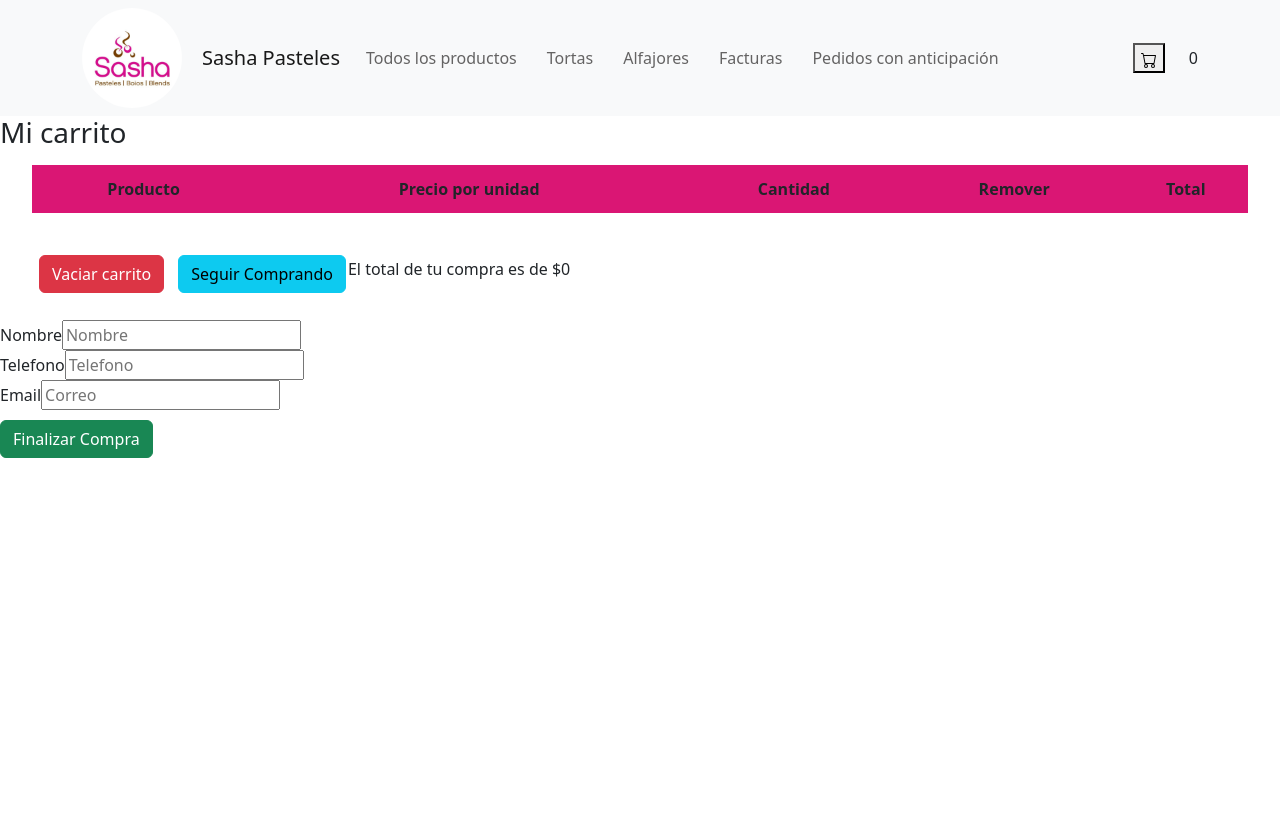
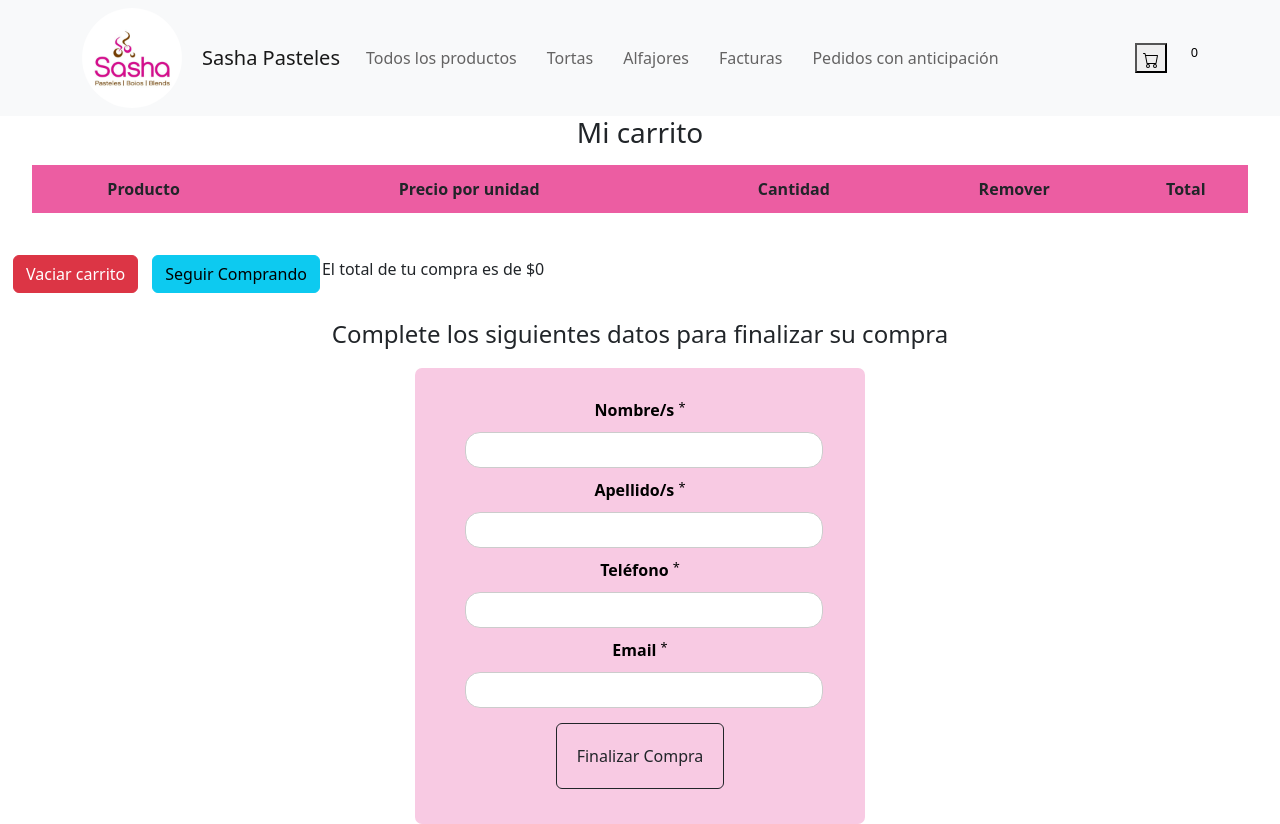
Before and after one commit to Denise-Molina/e-commerce_Molina, a React (Create React App) app: page /Cart in a window 1280 px wide. Before the commit the page ends 800 px from the top, so only its background shows below. Built offline with nearby package versions, Linux system fonts and the light colour scheme.

Commit message:
formulario

```diff
--- a/src/App.css
+++ b/src/App.css
@@ -5,7 +5,7 @@
   margin-right: 20px;
 }
 
-.enlace{
+.enlace {
   justify-content: center;
   text-decoration: none;
   margin-right: 20px;
@@ -15,7 +15,7 @@
 
 /*cards*/
 
-.counter{
+.counter {
   align-items: center;
   justify-content: center;
 }
@@ -26,7 +26,7 @@
   justify-content: center;
   align-items: center;
   object-fit: cover;
-  display:inline-flex;
+  display: inline-flex;
 }
 
 .card-img img {
@@ -55,7 +55,7 @@
   cursor: pointer;
   display: inline-flex;
   text-align: center;
-  justify-content:justify;
+  justify-content: justify;
 }
 
 .card:hover {
@@ -80,35 +80,134 @@ small {
   text-align: center;
 }
 
-.btnAgregarCarrito{
+.btnAgregarCarrito {
   margin-top: 10px;
   margin-bottom: 10px;
 }
 
 /* carrito*/
 
-.cartList{
+.title {
+  justify-content: center;
+  text-align: center;
+}
+
+.cartList {
   border-spacing: 0;
   width: 95%;
   margin: 15px auto;
   text-align: center;
 }
 
-.cartList_head{
-  background-color: #da1674;
+.cartList_head {
+  background-color: #e94092d8;
   margin: 8px auto;
 }
 
-.cartList_row{
+.cartList_row {
   line-height: 46px;
 }
 
-.btn{
+.btn {
   margin-top: 10px;
   margin-bottom: 10px;
 }
 
-.btnT{
+.btnT {
   margin-top: 10px;
   margin-bottom: 10px;
 }
+
+/* formulario */
+
+form {
+  width: 450px;
+  display: flex;
+  flex-direction: column;
+  justify-content: center;
+  margin: auto;
+  background-color: rgb(248, 202, 227);
+  padding: 10px 20px;
+  box-sizing: border-box;
+  margin-top: 20px;
+  border-radius: 7px;
+
+
+}
+
+.formulario {
+  text-align: center;
+  font-weight: bold;
+  justify-content: center;
+  margin: 20px;
+
+}
+
+.input {
+  justify-content: center;
+  align-items: center;
+  text-align: center;
+  display: flex;
+  margin: 10px;
+  border-radius: 15px;
+  box-sizing: border-box;
+}
+
+input,
+textarea {
+  resize: none;
+  width: 100%;
+  margin-bottom: 25px;
+  max-width: 358px;
+  box-sizing: border-box;
+  border: 1px solid #ccc;
+  border-radius: 35px;
+  padding: 5px 20px;
+
+  color:#555;
+
+}
+
+
+.form-item {
+  justify-content: center;
+  text-align: center;
+  align-items: center;
+}
+
+label{
+  color: black;
+}
+
+span{
+  color:rgb(0, 0, 0);
+  font-size: .8rem;
+  vertical-align: top;
+  font-weight: 500;
+}
+
+.btnform{
+  padding: 20px;
+  margin: 5px;
+  justify-content: center;
+  align-items: center;
+}
+
+/* checkout */
+
+.checkout{
+  justify-content: center;
+  align-items: center;
+}
+
+.checkout-items{
+  text-align: center;
+}
+
+.btnseguir{
+  padding: 20px;
+  margin: 5px;
+  justify-content: center;
+  align-items: center;
+  text-align: center;
+}
--- a/src/App.js
+++ b/src/App.js
@@ -21,7 +21,7 @@ function App() {
             <Route path="/categoria/:cat" element={<ItemListContainer />} />
             <Route path="/detalle/:itemId" element={<ItemDetailContainer />} />
             <Route path="/Cart/" element={<CartView />} />
-            <Route path="/Checkout/:orderid" element={<Checkout />} />
+            <Route path="/checkout/:orderID" element={<Checkout/>} />
             <Route path="*" element={<h1>Error 404: Te perdiste</h1>} />
           </Routes>
           <FlexWrapper></FlexWrapper>
--- a/src/components/CartView.jsx
+++ b/src/components/CartView.jsx
@@ -1,9 +1,7 @@
 import React from "react";
 import { useContext } from "react";
 import { cartContext } from "./cartContext";
-//import { createBuyOrder } from "../firestore";
 import Button from "react-bootstrap/Button";
-//import Swal from "sweetalert2";
 import { Link } from "react-router-dom";
 import CheckoutForm from "./CheckoutForm";
 
@@ -13,27 +11,11 @@ function CartView() {
 
   const total = getTotal();
   console.log(cart);
-/*
-  function handleCheckout() {
-    const orderData = {
-      buyer: {
-        name: "Denise",
-        phone: "1168562656",
-        email: "denmolina@gmail.com",
-      },
-      items: cart,
-      total: getTotal(),
-    };
-    createBuyOrder(orderData).then(() => {
-      Swal.fire("Su orden ya se encunetra en producción");
-      emptyCart();
-    });
-  }
-*/
+
   return (
     <>
       <div>
-        <h3>Mi carrito</h3>
+        <h3 className="title">Mi carrito</h3>
         <table className="cartList">
           <thead className="cartList_head">
             <tr className="cartList_row">
@@ -68,12 +50,6 @@ function CartView() {
           <table>
             <tr className="cartList_row">
               <td className="btn">
-                {  /*              <Button variant="success" onClick={handleCheckout}>
-                  Finalizar Compra
-          </Button>*/}
-
-              </td>
-              <td className="btn">
                 <Button variant="danger" onClick={emptyCart}>
                   Vaciar carrito
                 </Button>
@@ -88,7 +64,6 @@ function CartView() {
               </td>
             </tr>
           </table>
-
         </div>
         <CheckoutForm />
       </div>
--- a/src/components/Checkout.jsx
+++ b/src/components/Checkout.jsx
@@ -1,10 +1,24 @@
 import React from "react";
+import { useParams } from "react-router-dom";
+import Button from "react-bootstrap/Button";
+import { Link } from "react-router-dom";
 
 function Checkout() {
+  const { orderID } = useParams();
+
   return (
-    <div>
-      <h2>Tu compra se ha realizado con exito!</h2>
-      <h4>Muchas gracias por comprar el Sasha pasteles</h4>
+    <div className="checkout">
+      <h2 className="checkout-items">¡Su compra se ha realizado con exito!</h2>
+      <h3 className="checkout-items">Gracias por confiar en Sasha pasteles</h3>
+      <h4 className="checkout-items">En breve le llegara un mail con los pasos a seguir </h4>
+      <h4 className="checkout-items">El ID de su compra es: { orderID } </h4>
+      <div className="btnseguir" >
+        <Link to="/">
+          <Button variant="info">
+            Seguir Comprando
+          </Button>
+        </Link>
+      </div>
     </div>
   );
 }
--- a/src/components/CheckoutForm.jsx
+++ b/src/components/CheckoutForm.jsx
@@ -14,7 +14,7 @@ function CheckoutForm() {
 
   const navigate = useNavigate();
   const context = useContext(cartContext);
-  const { cart, getTotal } = context;
+  const { cart, getTotal, emptyCart } = context;
 
   function handleCheckout(event) {
     event.preventDefault();
@@ -24,8 +24,9 @@ function CheckoutForm() {
       date: new Date(),
       total: getTotal(),
     };
-    createBuyOrder(orderData).then((orderid) => {
-      navigate(`/checkout/${orderid}`);
+    createBuyOrder(orderData).then((orderID) => {
+      navigate(`/checkout/${orderID}`);
+      emptyCart();
     });
   }
 
@@ -40,43 +41,66 @@ function CheckoutForm() {
 
   return (
     <div className="form-container">
-      <form onSubmit={handleCheckout}>
+      <h4 className="title">
+        Complete los siguientes datos para finalizar su compra
+      </h4>
+      <form  className="form" onSubmit={handleCheckout}>
+        <div className="formulario">
           <div className="form-item">
-            <label htmlFor="name">Nombre</label>
-            <input value={dataForm.name}
-            onChange={inputChangeHandler}
+            <label htmlFor="name">
+              Nombre/s <span>*</span>
+            </label>
+            <input className="input"
+              value={dataForm.name}
               name="name"
               type="text"
-            placeholder="Nombre"
-            required />
-        </div>
-
-        <div className="form-item">
-          <label htmlFor="telefono">Telefono</label>
-          <input
-            value={dataForm.phone}
               onChange={inputChangeHandler}
-            name="phone"
-            type="text"
-            placeholder="Telefono"
               required
             />
           </div>
 
           <div className="form-item">
-          <label htmlFor="email">Email</label>
-          <input
-            value={dataForm.email}
+            <label htmlFor="surname">
+              Apellido/s <span>*</span>
+            </label>
+            <input className="input"
+              value={dataForm.surname}
+              name="surname"
+              type="text"
               onChange={inputChangeHandler}
-            name="email"
-            type="text"
-            placeholder="Correo"
               required
             />
           </div>
-        <Button type="submit" variant="success" onClick={handleCheckout}>
+
+          <div className="form-item">
+            <label htmlFor="telefono">
+              Teléfono <span>*</span>
+            </label>
+            <input className="input"
+              value={dataForm.phone}
+              name="phone"
+              type="text"
+              onChange={inputChangeHandler}
+              required
+            />
+          </div>
+
+          <div className="form-item">
+            <label htmlFor="email">
+              Email <span>*</span>
+            </label>
+            <input className="input"
+              value={dataForm.email}
+              name="email"
+              type="text"
+              onChange={inputChangeHandler}
+              required
+            />
+          </div>
+          <Button className="btnform" type="submit" variant="outline-dark" onClick={handleCheckout}>
             Finalizar Compra
           </Button>
+        </div>
       </form>
     </div>
   );
--- a/src/components/ItemDetail.jsx
+++ b/src/components/ItemDetail.jsx
@@ -5,7 +5,6 @@ import { Link } from "react-router-dom";
 import { cartContext } from "./cartContext";
 
 const ItemDetail = ({ id, title, price, img, detail }) => {
-  //para aparecer el contador se debe cambiar el true por el false
 
   const [estadoCart, setEstadoCart] = useState();
   const { addItem } = useContext(cartContext);
```
Also changed, not shown: src/components/Item.jsx (+1 -36 lines). Lines whose indentation alone changed are shown as unchanged.
